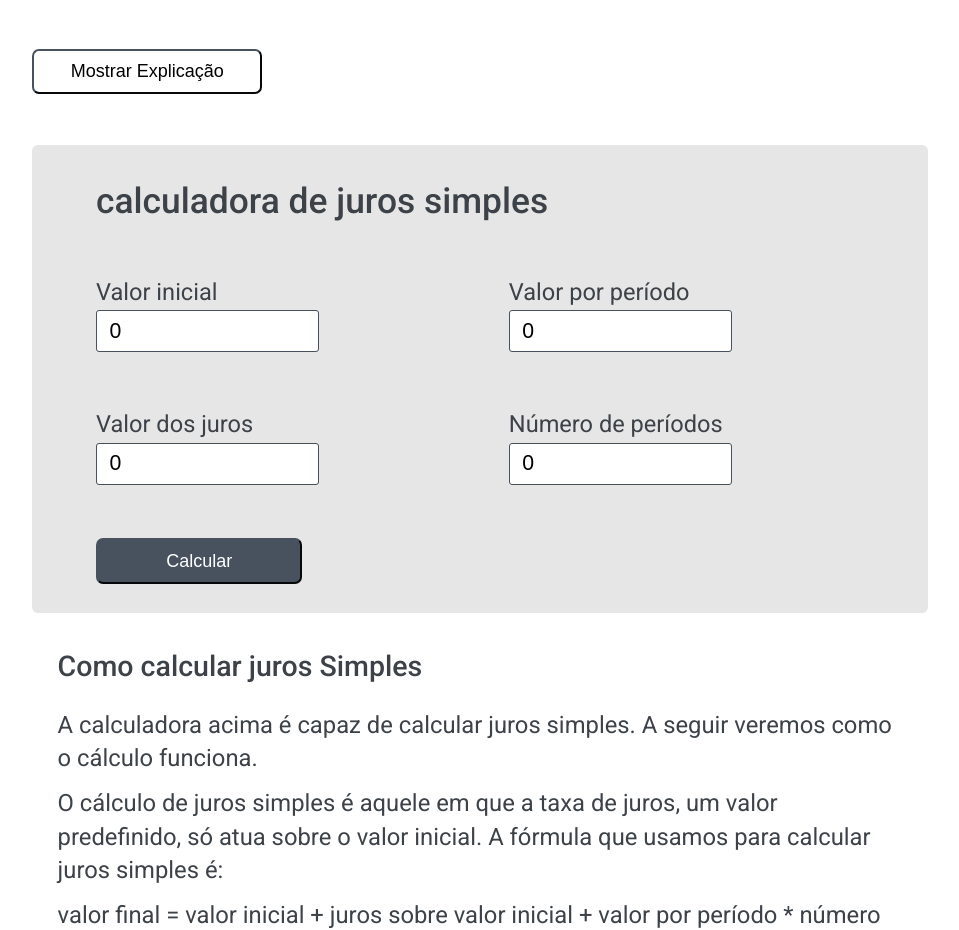
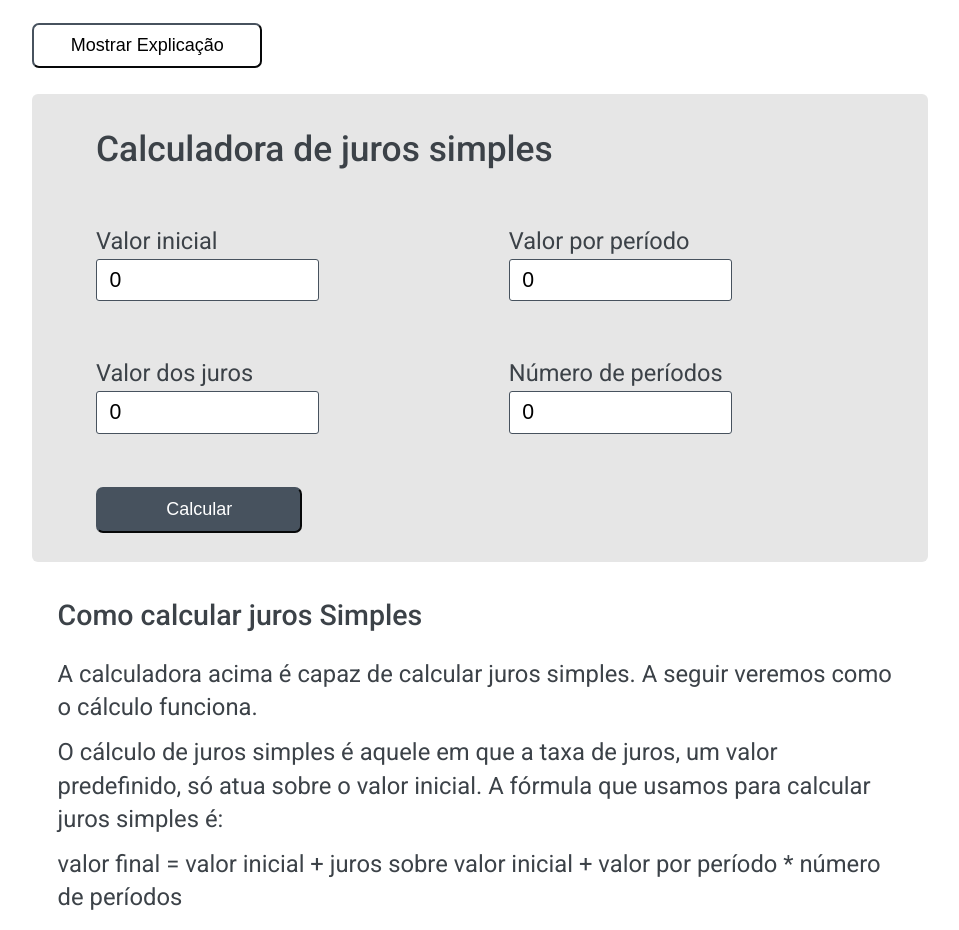
Before and after one commit to gustavoJunkes/math-platform, an Angular app: page /matematica/juros in a window 1280 px wide. Shown: the part 1500-2430 px from the top of the page, without its empty margins (160-1119 px from the left). Built offline with nearby package versions, Linux system fonts and the light colour scheme.

Commit message:
Little fix in layout.

```diff
--- a/src/app/features/math/compound-interest/compound-interest.component.html
+++ b/src/app/features/math/compound-interest/compound-interest.component.html
@@ -36,7 +36,7 @@
     <button (click)="changeShowExplanation()"  class="show-explanation-button">Mostrar Explicação</button>
 </div>
 
-<app-card-calculation [title]="'calculadora de juros simples'" [form]="calculationForm2" (resultObject)="calculate2($event)"></app-card-calculation>
+<app-card-calculation [title]="'Calculadora de juros simples'" [form]="calculationForm2" (resultObject)="calculate2($event)"></app-card-calculation>
 <div class="result-div" *ngIf="calculationResult2">
     <p>Resultado final: {{calculationResult2}} <button class="copy-button" (click)="copy(calculationResult1)">Copiar</button></p>
     <p>Total de juros: {{interestCalculationResult2}} <button class="copy-button" (click)="copy(interestCalculationResult2)">Copiar</button></p>
--- a/src/app/shared/card-calculation/card-calculation.component.css
+++ b/src/app/shared/card-calculation/card-calculation.component.css
@@ -3,7 +3,7 @@
     background-color: #e6e6e6;
     height: fit-content;
     margin: auto;
-    margin-top: 4%;
+    margin-top: 2%;
     padding: 0.5%;
     padding-left: 5%;
     box-sizing: border-box;
@@ -76,6 +76,7 @@ form button {
     font-size: large;
     margin-left: 5%;
     margin-top: 0%;
+    margin-bottom: 4%;
 }
 
 div.calculation-card {
```
